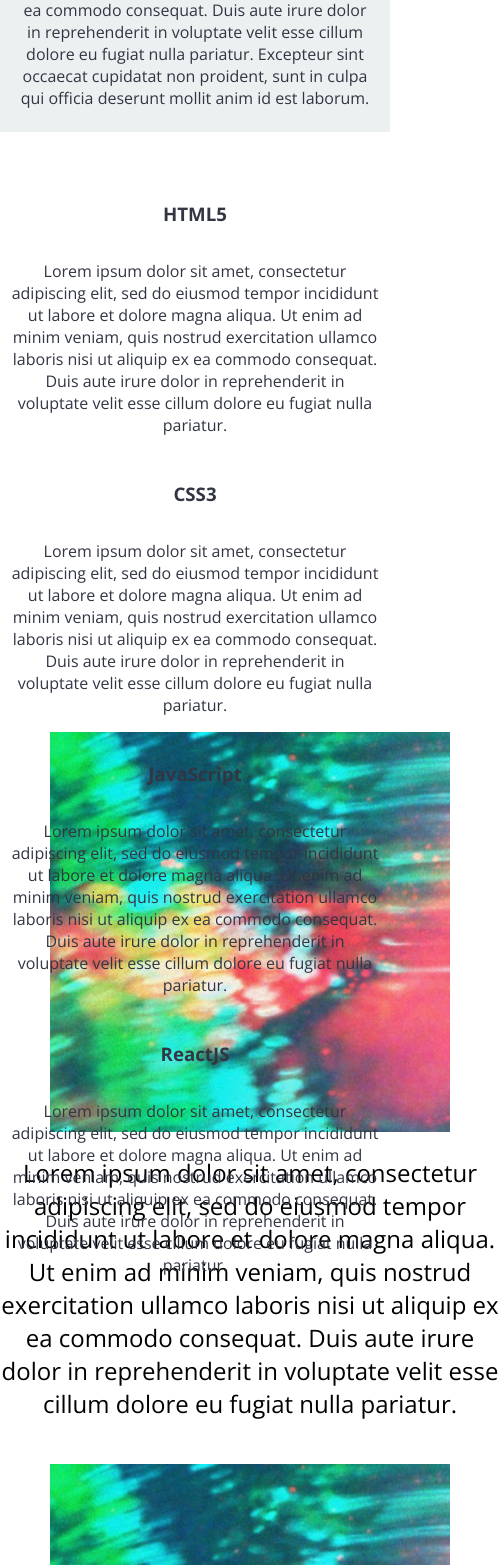
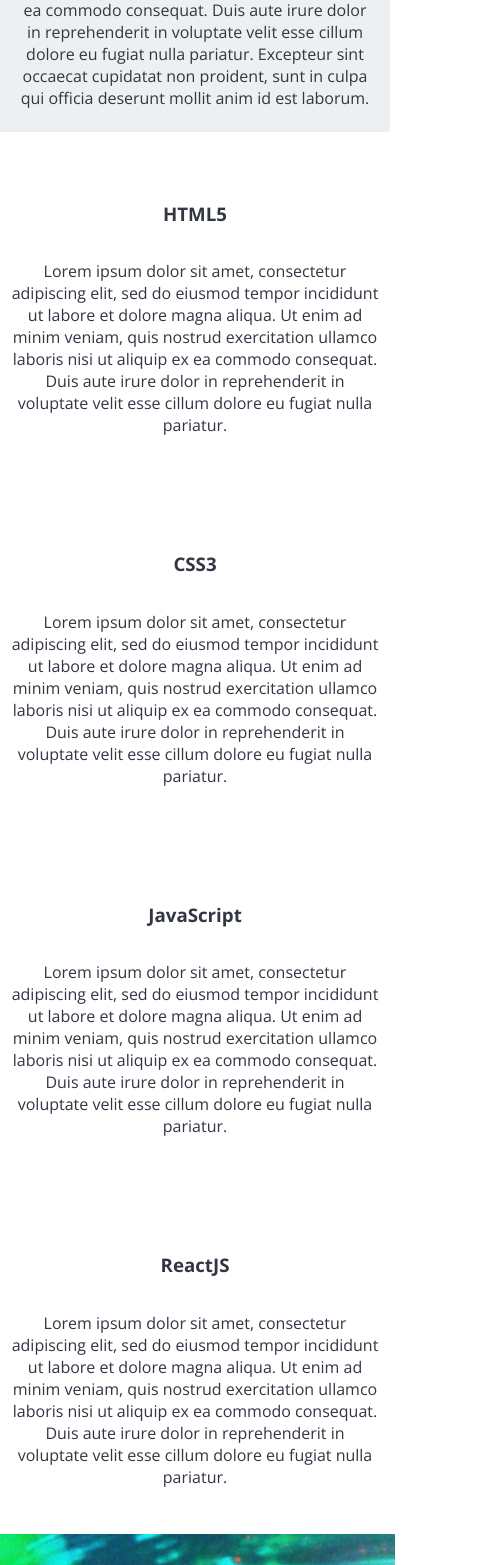
Before and after one commit to lukecamelo/personal-portfolio, a React (Create React App) app: page / in a window 390 px wide. Shown: the part 1343-2908 px from the top of the page, 500 px wide, since content can reach past the window. Built offline with nearby package versions, Linux system fonts and the light colour scheme.

Commit message:
Tech section is now (properly) responsive

```diff
--- a/src/components/knownTech.css
+++ b/src/components/knownTech.css
@@ -1,5 +1,5 @@
 .techContainer {
-  height: 600px;
+  /* height: 500px; */
 }
 
 .techList {
@@ -10,14 +10,27 @@
   justify-items: center;
   margin: 0;
   padding: 0;
+  margin-bottom: 30px;
 }
 
 .techItem {
   display: grid;
   align-items: center;
-  height: 200px;
+  /* height: 250px; */
   margin-top: 50px;
   margin-left: 10px;
   margin-right: 10px;
   color: #323643;
 }
+
+@media (max-width: 950px) {
+  .techList {
+    grid-template-columns: 1fr 1fr;
+  }
+}
+
+@media (max-width: 600px) {
+  .techList {
+    grid-template-columns: 1fr;
+  }
+}
--- a/src/components/projects.css
+++ b/src/components/projects.css
@@ -4,7 +4,7 @@
 
 .projectList {
   display: grid;
-  grid-template-columns: 1fr;
+  grid-template-columns: repeat(auto-fit, minmax(350px, 1fr));
   grid-template-rows: 1fr 1fr;
   justify-items: center;
   margin: 0;
@@ -21,6 +21,7 @@
 
 .projectItem {
   display: grid;
+  grid-template-rows: 1fr 1fr;
   justify-items: center;
 }
 
--- a/src/components/projects.js
+++ b/src/components/projects.js
@@ -29,6 +29,7 @@
             esse cillum dolore eu fugiat nulla pariatur.
           </p>
         </div>
+
         <div className="projectItem">
           <div className="projectImage"></div>
           <p className='projectDescription'>
@@ -52,6 +53,7 @@
             esse cillum dolore eu fugiat nulla pariatur.
           </p>
         </div>
+
       </div>
     </div>
   );
```
